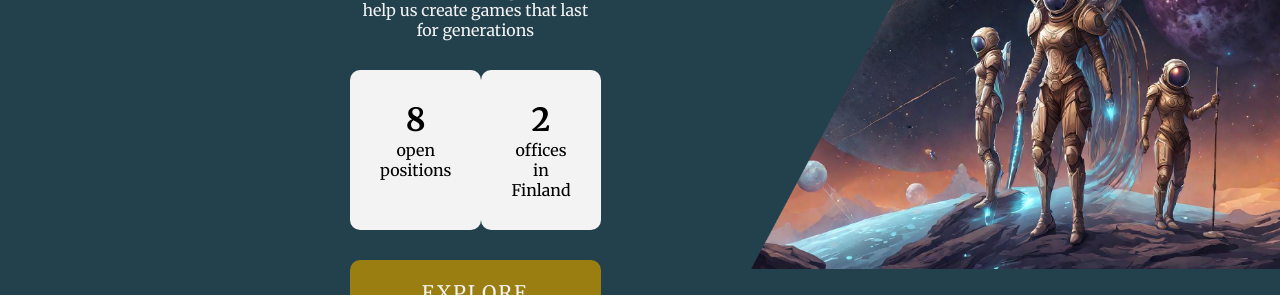
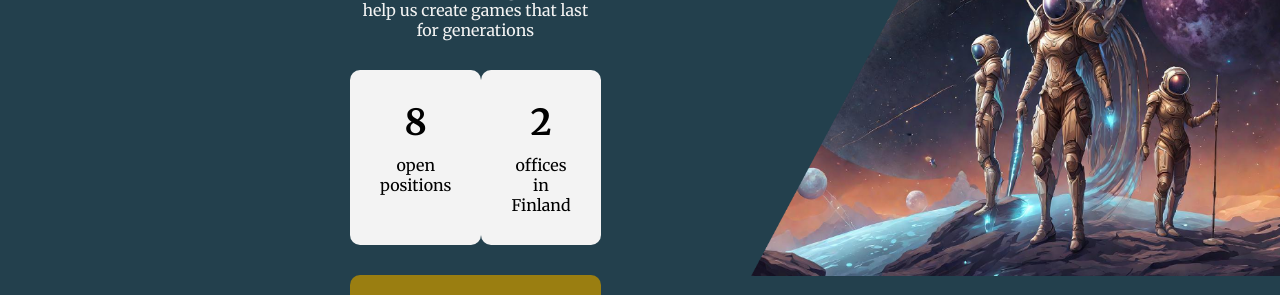
Before and after one commit to MiaaaV/Brighthill-Games, a React (Create React App) app in the folder brighthill-games/: page /BrighthillGames/ in a window 1280 px wide. Shown: the part 2269-2564 px from the top of the page. Built offline with nearby package versions, Linux system fonts and the light colour scheme.

Commit message:
reusables update

```diff
--- a/brighthill-games/src/components/styles/Home.css
+++ b/brighthill-games/src/components/styles/Home.css
@@ -15,8 +15,6 @@
   background-repeat: no-repeat;
   background-size: cover;
   height: 100vh;
-  display: flex;
-  flex-direction: column;
   justify-content: center;
   align-items: center;
   position: relative;
@@ -24,8 +22,6 @@
 }
 
 .hero-content {
-  display: flex;
-  flex-direction: column;
   align-items: center;
   gap: 50px;
   width: 630px;
@@ -42,8 +38,6 @@
 }
 
 .hero-text-box {
-  display: flex;
-  flex-direction: column;
   padding: 30px;
   gap: 30px;
   font-size: 20px;
@@ -84,21 +78,15 @@
 
 .recent {
   background-color: #000001;
-  display: grid;
-  grid-template-columns: repeat(1, 2fr);
   gap: 50px;
   padding: 10vh 10vw;
 }
 
 .recent-content {
-  display: grid;
-  grid-template-columns: repeat(3, 1fr);
   justify-content: space-between;
 }
 
 .recent-content div{
-  display: flex;
-  flex-direction: column;
   align-items: center;
   gap: 10px;
 }
@@ -110,8 +98,6 @@
 }
 
 .recent-text-box {
-  display: flex;
-  flex-direction: column;
   align-items: center;
   padding: 1vh 2vw;
   gap: 20px;
@@ -120,8 +106,6 @@
 /* GAMES */
 
 .fp-games {
-  display: grid;
-  grid-template-columns: repeat(1, 2fr);
   gap: 3vw;
   padding: 10vh 20vw;
   background-image: url('../../images/backgrounds/fp-games-bg.png');
@@ -132,8 +116,6 @@
 }
 
 .fp-games-content {
-  display: grid;
-  grid-template-columns: repeat(2, 1fr);
   gap: 5vh;
 }
 
@@ -147,15 +129,11 @@
 /* RECRUIT */
 
 .fp-recruit {
-  display: grid;
-  grid-template-columns: repeat(2, 1fr);
   background-color: #23404D;
   align-items: center;
 }
 
 .fp-div {
-  display: flex;
-  flex-direction: column;
   margin-left: 200px;
   gap: 30px;
   padding: 0 150px;
@@ -171,6 +149,7 @@
   background-color: #f3f3f3;
   padding: 30px;
   border-radius: 10px;
+  gap: 10px;
 }
 
 .fp-positions h1,
--- a/brighthill-games/src/components/styles/Reusables.css
+++ b/brighthill-games/src/components/styles/Reusables.css
@@ -1,5 +1,29 @@
+.flex-col {
+  display: flex;
+  flex-direction: column;
+}
+
+.grid-1-2 {
+  display: grid;
+  grid-template-columns: repeat(1, 2fr);
+}
+
+.grid-2-1 {
+  display: grid;
+  grid-template-columns: repeat(2, 1fr);
+}
+
+.grid-3-1 {
+  display: grid;
+  grid-template-columns: repeat(3, 1fr);
+}
+
 .uppercase {
   text-transform: uppercase;
+}
+
+.heading-1 {
+  font-size: 2.25rem; /* 36px */
 }
 
 .heading-2 {
--- a/brighthill-games/src/routes/Home.js
+++ b/brighthill-games/src/routes/Home.js
@@ -21,11 +21,11 @@ function Home() {
       <Nav />
 
       <div className="main-container">
-        <div className="hero">
-          <div className="hero-content">
+        <div className="hero flex-col">
+          <div className="hero-content flex-col">
             <h1 id="hero-h1">The <span style={{ color: "#796940", fontFamily: "Desgaste" }}>past</span> never sleeps</h1>
 
-            <div className="hero-text-box">
+            <div className="hero-text-box flex-col">
               <p>Uncover the asylum's chilling past, solve perplexing puzzles, and confront the echoes of lost souls.</p>
               <p>Will you unravel the secrets that have remained hidden for decades, or will you become another victim of Brighthill’s haunting legacy?</p>
             </div>
@@ -36,30 +36,30 @@ function Home() {
           <FaAngleDown id="arrow-btn" />
         </div>
 
-        <div className="recent">
+        <div className="recent grid-1-2">
           <h2 className="uppercase heading-2">Recent news and articles</h2>
 
-          <div className="recent-content">
-            <div>
+          <div className="recent-content grid-3-1">
+            <div className="flex-col">
               <img className="recent-img" src={News1} alt="News content" />
 
-              <div className="recent-text-box">
+              <div className="recent-text-box flex-col">
                 <h3 className="uppercase">EoD - behind the scenes</h3>
                 <p style={{ textAlign: "justify" }}>Lorem ipsum dolor sit amet, consectetur adipiscing elit, sed do eiusmod  tempor incididunt ut labore et dolore magna aliqua.</p>
               </div>
             </div>
 
-            <div>
+            <div className="flex-col">
               <img className="recent-img" src={News2} alt="News content" />
-              <div className="recent-text-box">
+              <div className="recent-text-box flex-col">
                 <h3 className="uppercase">Making lady Veronica</h3>
                 <p style={{ textAlign: "justify" }}>Lorem ipsum dolor sit amet, consectetur adipiscing elit, sed do eiusmod  tempor incididunt ut labore et dolore magna aliqua.</p>
               </div>
             </div>
 
-            <div>
+            <div className="flex-col">
               <img className="recent-img" src={News3} alt="News content" />
-              <div className="recent-text-box">
+              <div className="recent-text-box flex-col">
                 <h3 className="uppercase">2024 awards nominee</h3>
                 <p style={{ textAlign: "justify" }}>Lorem ipsum dolor sit amet, consectetur adipiscing elit, sed do eiusmod  tempor incididunt ut labore et dolore magna aliqua.</p>
               </div>
@@ -67,10 +67,10 @@ function Home() {
           </div>
         </div>
 
-        <div className="fp-games">
+        <div className="fp-games grid-1-2">
           <h2 className="uppercase heading-2">Our games</h2>
 
-          <div className="fp-games-content">
+          <div className="fp-games-content grid-2-1">
             <img className="fp-game" src={Banner1} alt="Games content" />
             <img className="fp-game" src={Banner2} alt="Games content" />
             <img className="fp-game" src={Banner3} alt="Games content" />
@@ -78,21 +78,21 @@ function Home() {
           </div>
         </div>
 
-        <div className="fp-recruit">
+        <div className="fp-recruit grid-2-1">
 
-          <div className="fp-div">
+          <div className="fp-div flex-col">
             <h3 className="uppercase heading-2">Life in Brighthill Games</h3>
 
             <p>Join the team of Brighthill and help us create games that last for generations</p>
 
             <div className="fp-positions">
-              <div>
-                <h1>8</h1>
+              <div className="flex-col">
+                <h1 className="heading-1">8</h1>
                 <p>open positions</p>
               </div>
 
-              <div>
-                <h1>2</h1>
+              <div className="flex-col">
+                <h1 className="heading-1">2</h1>
                 <p>offices in Finland</p>
               </div>
             </div>
```
